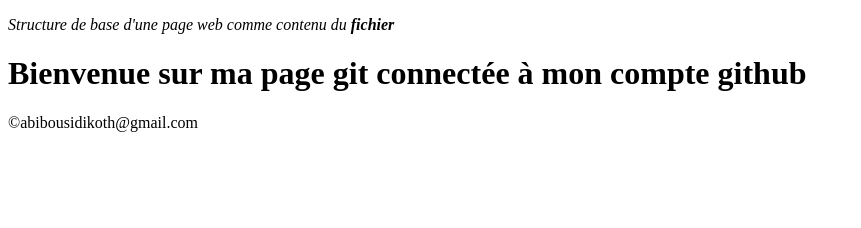
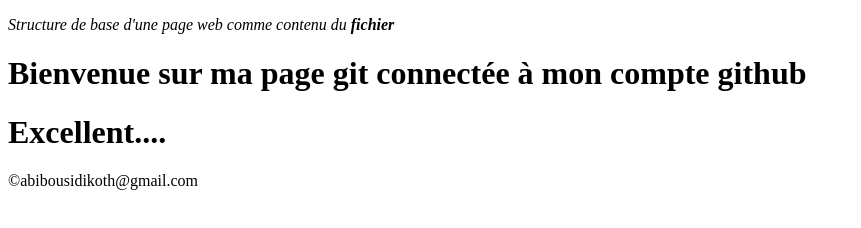
Before and after one commit to Boukola/git.mon_cv, a plain HTML site: page index.html in a window 1280 px wide. Shown: the whole page, without its empty margins (0-861 px from the left). Drawn offline with Linux system fonts and the light colour scheme.

```diff
--- a/index.html
+++ b/index.html
@@ -8,6 +8,7 @@
     <body>
         <p> <em>Structure de base d'une page  web comme contenu du <strong> fichier </strong> </em> </p>
            <h1>Bienvenue sur ma page git connectée à mon compte github</h1>
+            <h1>  Excellent.... </h1>
     </body>
     <footer>&copy;abibousidikoth@gmail.com</footer>
 </html>
```
